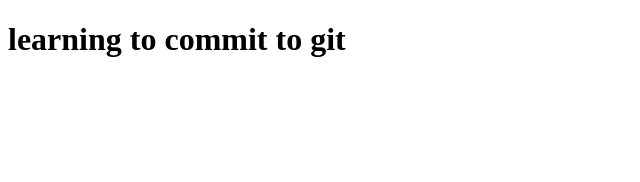
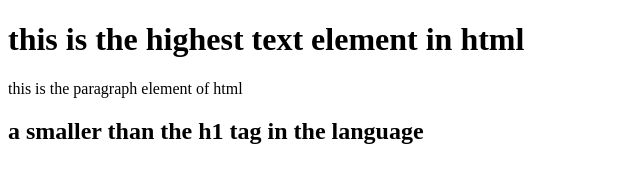
Before and after one commit to Anthlone-max/super-duper, a plain HTML site: page index.html in a window 1280 px wide. Shown: the whole page, without its empty margins (0-640 px from the left). Drawn offline with Linux system fonts and the light colour scheme.

Commit message:
added more tags

```diff
--- a/index.html
+++ b/index.html
@@ -7,6 +7,8 @@
     <title>Document</title>
 </head>
 <body>
-    <h1>learning to commit to git</h1>
+    <h1>this is the highest text element in html</h1>
+    <p>this is the paragraph element of html</p>
+    <h2>a smaller than the h1 tag in the language</h2>
 </body>
 </html>
```
